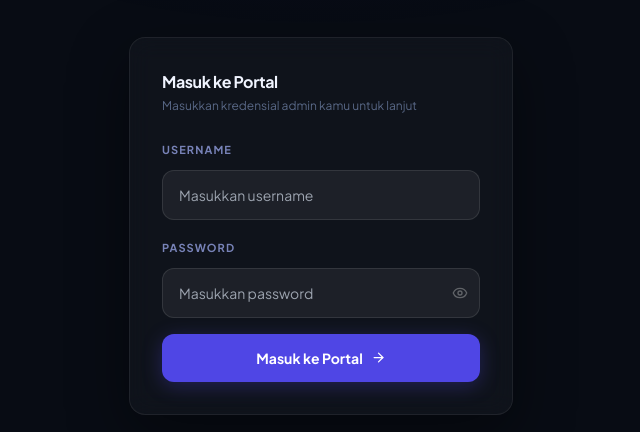
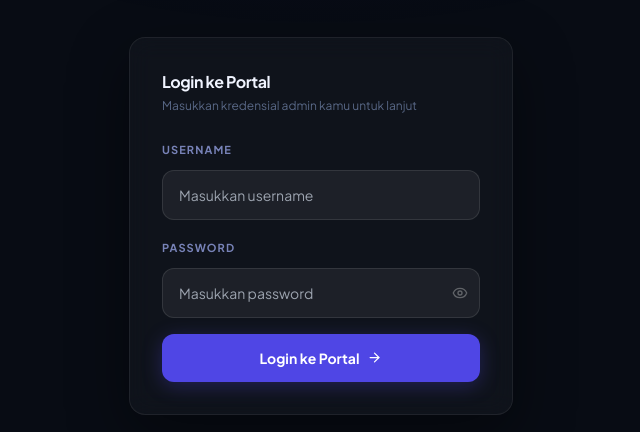
Before and after one commit to RiGi26/ja-jastip-platform, a Next.js app: page /admin/login in a window 1280 px wide. Shown: the part 251-683 px from the top of the page, without its empty margins (319-959 px from the left). Built offline with nearby package versions, Linux system fonts and the light colour scheme.

Commit message:
chore(ui): standardize login redactor to Login

```diff
--- a/app/admin/(auth)/login/page.tsx
+++ b/app/admin/(auth)/login/page.tsx
@@ -141,7 +141,7 @@ function LoginForm() {
           <span className="w-4 h-4 border-2 border-white/30 border-t-white rounded-full animate-spin" />
         ) : (
           <>
-            Masuk ke Portal
+            Login ke Portal
             <ArrowRight size={15} />
           </>
         )}
@@ -210,7 +210,7 @@ export default function LoginPage() {
         >
           <div className="mb-6">
             <h2 className="text-base font-bold" style={{ color: '#f0f4ff' }}>
-              Masuk ke Portal
+              Login ke Portal
             </h2>
             <p className="text-xs mt-1" style={{ color: 'rgba(120,140,180,0.7)' }}>
               Masukkan kredensial admin kamu untuk lanjut
```
